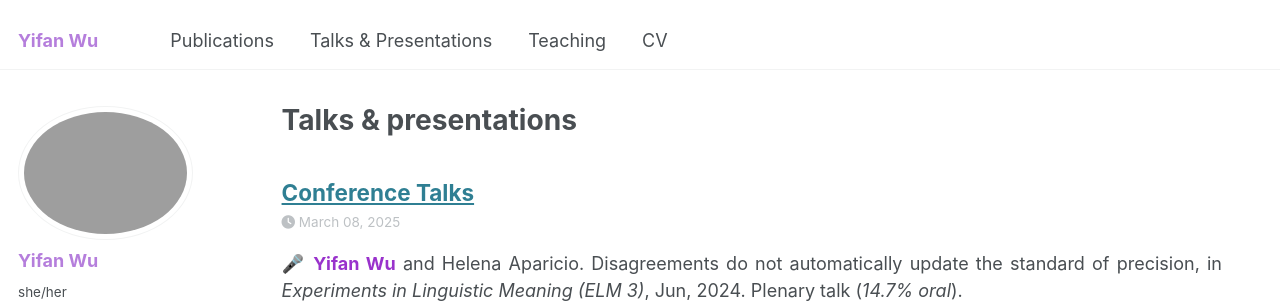
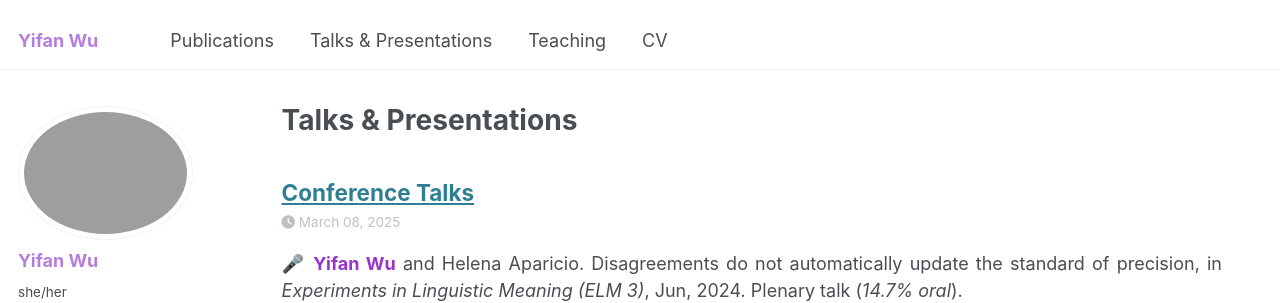
Before and after one commit to lynn-yifanwu-ling/lynn-yifanwu-ling.github.io, a Jekyll site: the page built from _pages/talks.html, in a window 1280 px wide and 967 px high. Shown: the top 303 px of the window. Built offline with Jekyll 4.4.1, drawn with Linux system fonts in a browser that asks for light colours; emoji names are drawn with the system emoji font; some web fonts are replaced.

```diff
--- a/_pages/talks.html
+++ b/_pages/talks.html
@@ -1,6 +1,6 @@
 ---
 layout: archive
-title: "Talks & presentations "
+title: "Talks & Presentations "
 permalink: /talks/
 author_profile: true
 ---
```
